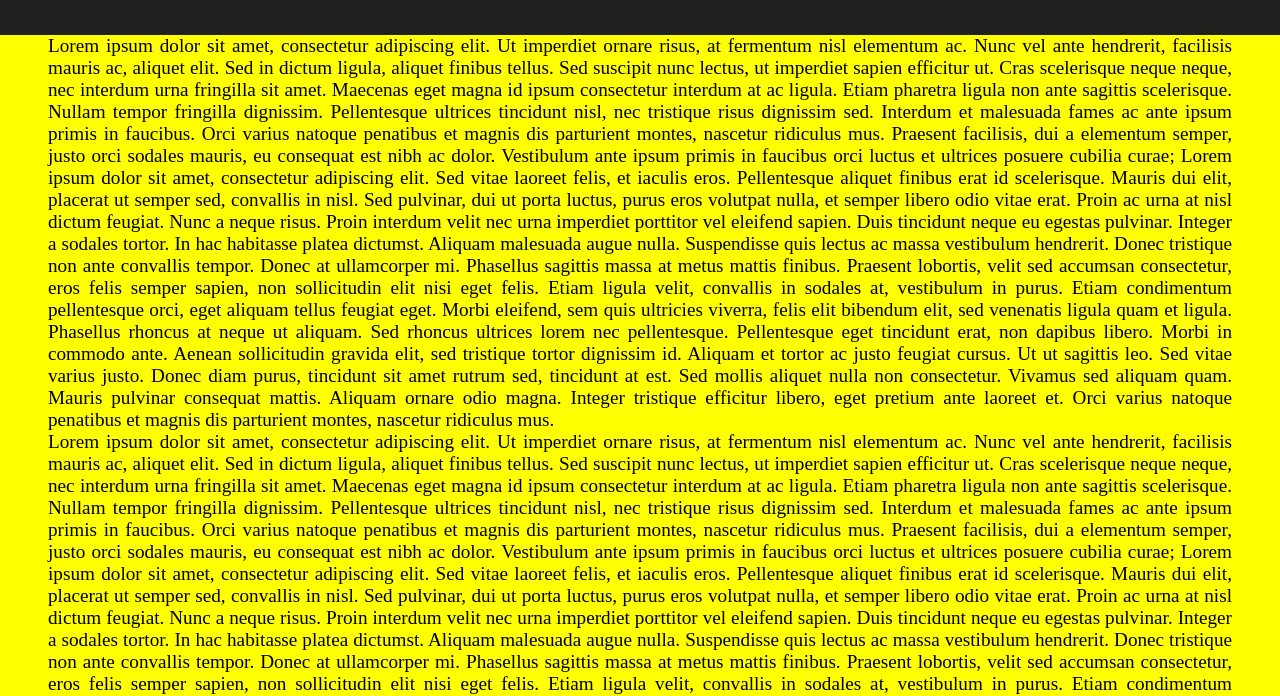
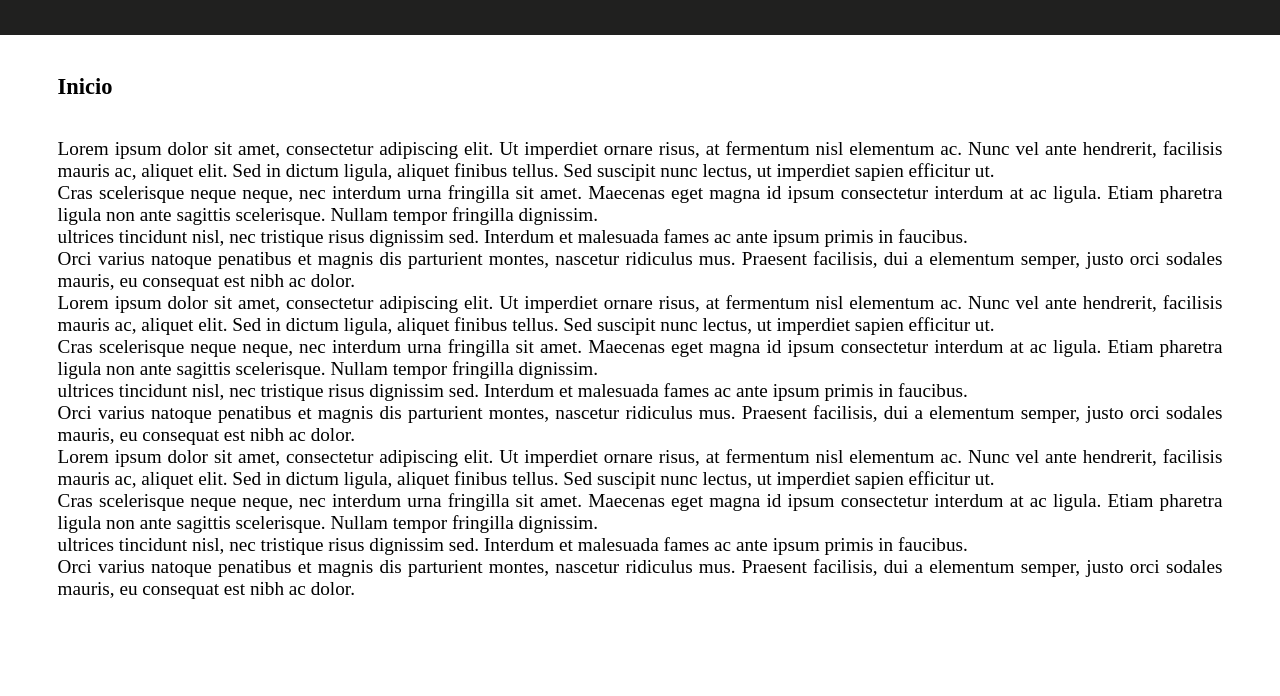
Before and after one commit to espiob/Espiob.github.io, a plain HTML site: page index.html in a window 1280 px wide. Shown: the part 107-803 px from the top of the page. Drawn offline with Linux system fonts and the light colour scheme.

Commit message:
Modifique el fondo y agrega el titulo inicio

```diff
--- a/index.html
+++ b/index.html
@@ -15,111 +15,53 @@
             <a href="#" class="titulo">Espiob</a>
             <nav class="navegacion">
                 <ul>
-                    <li><a href="#">Inicio</a></li>
-                    <li><a href="#">Acerca</a></li>
-                    <li><a href="#">Habilidades</a></li>
-                    <li><a href="">Reconocimientos</a></li>
-                    <li><a href="#">Servicios</a></li>
-                    <li><a href="#">Contacto</a></li>
+                    <li><a href="#inicio">Inicio</a></li>
+                    <li><a href="#acerca">Acerca</a></li>
+                    <li><a href="#habilidades">Habilidades</a></li>
+                    <li><a href="#reconocimientos">Reconocimientos</a></li>
+                    <li><a href="#servicios">Servicios</a></li>
+                    <li><a href="#contacto">Contacto</a></li>
 
                 </ul>
             </nav>
         </div>
     </header>
+   <div><h3 id="inicio">Inicio</h3>
+    <!--Esta sera el area de inicio-->
     <p>Lorem ipsum dolor sit amet, consectetur adipiscing elit. Ut imperdiet ornare risus, at fermentum nisl elementum
         ac. Nunc vel ante hendrerit, facilisis mauris ac, aliquet elit. Sed in dictum ligula, aliquet finibus tellus.
-        Sed suscipit nunc lectus, ut imperdiet sapien efficitur ut. Cras scelerisque neque neque, nec interdum urna
+        Sed suscipit nunc lectus, ut imperdiet sapien efficitur ut.<br> Cras scelerisque neque neque, nec interdum urna
         fringilla sit amet. Maecenas eget magna id ipsum consectetur interdum at ac ligula. Etiam pharetra ligula non
-        ante sagittis scelerisque. Nullam tempor fringilla dignissim. Pellentesque ultrices tincidunt nisl, nec
-        tristique risus dignissim sed. Interdum et malesuada fames ac ante ipsum primis in faucibus. Orci varius natoque
+        ante sagittis scelerisque. Nullam tempor fringilla dignissim.<br> ultrices tincidunt nisl, nec
+        tristique risus dignissim sed. Interdum et malesuada fames ac ante ipsum primis in faucibus.<br> Orci varius natoque
         penatibus et magnis dis parturient montes, nascetur ridiculus mus. Praesent facilisis, dui a elementum semper,
         justo orci sodales mauris, eu consequat est nibh ac dolor.
 
-        Vestibulum ante ipsum primis in faucibus orci luctus et ultrices posuere cubilia curae; Lorem ipsum dolor sit
-        amet, consectetur adipiscing elit. Sed vitae laoreet felis, et iaculis eros. Pellentesque aliquet finibus erat
-        id scelerisque. Mauris dui elit, placerat ut semper sed, convallis in nisl. Sed pulvinar, dui ut porta luctus,
-        purus eros volutpat nulla, et semper libero odio vitae erat. Proin ac urna at nisl dictum feugiat. Nunc a neque
-        risus. Proin interdum velit nec urna imperdiet porttitor vel eleifend sapien.
-
-        Duis tincidunt neque eu egestas pulvinar. Integer a sodales tortor. In hac habitasse platea dictumst. Aliquam
-        malesuada augue nulla. Suspendisse quis lectus ac massa vestibulum hendrerit. Donec tristique non ante convallis
-        tempor. Donec at ullamcorper mi. Phasellus sagittis massa at metus mattis finibus.
-
-        Praesent lobortis, velit sed accumsan consectetur, eros felis semper sapien, non sollicitudin elit nisi eget
-        felis. Etiam ligula velit, convallis in sodales at, vestibulum in purus. Etiam condimentum pellentesque orci,
-        eget aliquam tellus feugiat eget. Morbi eleifend, sem quis ultricies viverra, felis elit bibendum elit, sed
-        venenatis ligula quam et ligula. Phasellus rhoncus at neque ut aliquam. Sed rhoncus ultrices lorem nec
-        pellentesque. Pellentesque eget tincidunt erat, non dapibus libero. Morbi in commodo ante. Aenean sollicitudin
-        gravida elit, sed tristique tortor dignissim id. Aliquam et tortor ac justo feugiat cursus. Ut ut sagittis leo.
-        Sed vitae varius justo.
-
-        Donec diam purus, tincidunt sit amet rutrum sed, tincidunt at est. Sed mollis aliquet nulla non consectetur.
-        Vivamus sed aliquam quam. Mauris pulvinar consequat mattis. Aliquam ornare odio magna. Integer tristique
-        efficitur libero, eget pretium ante laoreet et. Orci varius natoque penatibus et magnis dis parturient montes,
-        nascetur ridiculus mus.</p>
-    <p>Lorem ipsum dolor sit amet, consectetur adipiscing elit. Ut imperdiet ornare risus, at fermentum nisl elementum
+      </p>
+      <p>Lorem ipsum dolor sit amet, consectetur adipiscing elit. Ut imperdiet ornare risus, at fermentum nisl elementum
         ac. Nunc vel ante hendrerit, facilisis mauris ac, aliquet elit. Sed in dictum ligula, aliquet finibus tellus.
-        Sed suscipit nunc lectus, ut imperdiet sapien efficitur ut. Cras scelerisque neque neque, nec interdum urna
+        Sed suscipit nunc lectus, ut imperdiet sapien efficitur ut.<br> Cras scelerisque neque neque, nec interdum urna
         fringilla sit amet. Maecenas eget magna id ipsum consectetur interdum at ac ligula. Etiam pharetra ligula non
-        ante sagittis scelerisque. Nullam tempor fringilla dignissim. Pellentesque ultrices tincidunt nisl, nec
-        tristique risus dignissim sed. Interdum et malesuada fames ac ante ipsum primis in faucibus. Orci varius natoque
+        ante sagittis scelerisque. Nullam tempor fringilla dignissim.<br> ultrices tincidunt nisl, nec
+        tristique risus dignissim sed. Interdum et malesuada fames ac ante ipsum primis in faucibus.<br> Orci varius natoque
+        penatibus et magnis dis parturient montes, nascetur ridiculus mus. Praesent facilisis, dui a elementum semper,
+        justo orci sodales mauris, eu consequat est nibh ac dolor.
+</p>
+<p>
+    Lorem ipsum dolor sit amet, consectetur adipiscing elit. Ut imperdiet ornare risus, at fermentum nisl elementum
+        ac. Nunc vel ante hendrerit, facilisis mauris ac, aliquet elit. Sed in dictum ligula, aliquet finibus tellus.
+        Sed suscipit nunc lectus, ut imperdiet sapien efficitur ut.<br> Cras scelerisque neque neque, nec interdum urna
+        fringilla sit amet. Maecenas eget magna id ipsum consectetur interdum at ac ligula. Etiam pharetra ligula non
+        ante sagittis scelerisque. Nullam tempor fringilla dignissim.<br> ultrices tincidunt nisl, nec
+        tristique risus dignissim sed. Interdum et malesuada fames ac ante ipsum primis in faucibus.<br> Orci varius natoque
         penatibus et magnis dis parturient montes, nascetur ridiculus mus. Praesent facilisis, dui a elementum semper,
         justo orci sodales mauris, eu consequat est nibh ac dolor.
 
-        Vestibulum ante ipsum primis in faucibus orci luctus et ultrices posuere cubilia curae; Lorem ipsum dolor sit
-        amet, consectetur adipiscing elit. Sed vitae laoreet felis, et iaculis eros. Pellentesque aliquet finibus erat
-        id scelerisque. Mauris dui elit, placerat ut semper sed, convallis in nisl. Sed pulvinar, dui ut porta luctus,
-        purus eros volutpat nulla, et semper libero odio vitae erat. Proin ac urna at nisl dictum feugiat. Nunc a neque
-        risus. Proin interdum velit nec urna imperdiet porttitor vel eleifend sapien.
-
-        Duis tincidunt neque eu egestas pulvinar. Integer a sodales tortor. In hac habitasse platea dictumst. Aliquam
-        malesuada augue nulla. Suspendisse quis lectus ac massa vestibulum hendrerit. Donec tristique non ante convallis
-        tempor. Donec at ullamcorper mi. Phasellus sagittis massa at metus mattis finibus.
-
-        Praesent lobortis, velit sed accumsan consectetur, eros felis semper sapien, non sollicitudin elit nisi eget
-        felis. Etiam ligula velit, convallis in sodales at, vestibulum in purus. Etiam condimentum pellentesque orci,
-        eget aliquam tellus feugiat eget. Morbi eleifend, sem quis ultricies viverra, felis elit bibendum elit, sed
-        venenatis ligula quam et ligula. Phasellus rhoncus at neque ut aliquam. Sed rhoncus ultrices lorem nec
-        pellentesque. Pellentesque eget tincidunt erat, non dapibus libero. Morbi in commodo ante. Aenean sollicitudin
-        gravida elit, sed tristique tortor dignissim id. Aliquam et tortor ac justo feugiat cursus. Ut ut sagittis leo.
-        Sed vitae varius justo.
-
-        Donec diam purus, tincidunt sit amet rutrum sed, tincidunt at est. Sed mollis aliquet nulla non consectetur.
-        Vivamus sed aliquam quam. Mauris pulvinar consequat mattis. Aliquam ornare odio magna. Integer tristique
-        efficitur libero, eget pretium ante laoreet et. Orci varius natoque penatibus et magnis dis parturient montes,
-        nascetur ridiculus mus.</p>
-    <p>Lorem ipsum dolor sit amet, consectetur adipiscing elit. Ut imperdiet ornare risus, at fermentum nisl elementum
-        ac. Nunc vel ante hendrerit, facilisis mauris ac, aliquet elit. Sed in dictum ligula, aliquet finibus tellus.
-        Sed suscipit nunc lectus, ut imperdiet sapien efficitur ut. Cras scelerisque neque neque, nec interdum urna
-        fringilla sit amet. Maecenas eget magna id ipsum consectetur interdum at ac ligula. Etiam pharetra ligula non
-        ante sagittis scelerisque. Nullam tempor fringilla dignissim. Pellentesque ultrices tincidunt nisl, nec
-        tristique risus dignissim sed. Interdum et malesuada fames ac ante ipsum primis in faucibus. Orci varius natoque
-        penatibus et magnis dis parturient montes, nascetur ridiculus mus. Praesent facilisis, dui a elementum semper,
-        justo orci sodales mauris, eu consequat est nibh ac dolor.
-
-        Vestibulum ante ipsum primis in faucibus orci luctus et ultrices posuere cubilia curae; Lorem ipsum dolor sit
-        amet, consectetur adipiscing elit. Sed vitae laoreet felis, et iaculis eros. Pellentesque aliquet finibus erat
-        id scelerisque. Mauris dui elit, placerat ut semper sed, convallis in nisl. Sed pulvinar, dui ut porta luctus,
-        purus eros volutpat nulla, et semper libero odio vitae erat. Proin ac urna at nisl dictum feugiat. Nunc a neque
-        risus. Proin interdum velit nec urna imperdiet porttitor vel eleifend sapien.
-
-        Duis tincidunt neque eu egestas pulvinar. Integer a sodales tortor. In hac habitasse platea dictumst. Aliquam
-        malesuada augue nulla. Suspendisse quis lectus ac massa vestibulum hendrerit. Donec tristique non ante convallis
-        tempor. Donec at ullamcorper mi. Phasellus sagittis massa at metus mattis finibus.
-
-        Praesent lobortis, velit sed accumsan consectetur, eros felis semper sapien, non sollicitudin elit nisi eget
-        felis. Etiam ligula velit, convallis in sodales at, vestibulum in purus. Etiam condimentum pellentesque orci,
-        eget aliquam tellus feugiat eget. Morbi eleifend, sem quis ultricies viverra, felis elit bibendum elit, sed
-        venenatis ligula quam et ligula. Phasellus rhoncus at neque ut aliquam. Sed rhoncus ultrices lorem nec
-        pellentesque. Pellentesque eget tincidunt erat, non dapibus libero. Morbi in commodo ante. Aenean sollicitudin
-        gravida elit, sed tristique tortor dignissim id. Aliquam et tortor ac justo feugiat cursus. Ut ut sagittis leo.
-        Sed vitae varius justo.
-
-        Donec diam purus, tincidunt sit amet rutrum sed, tincidunt at est. Sed mollis aliquet nulla non consectetur.
-        Vivamus sed aliquam quam. Mauris pulvinar consequat mattis. Aliquam ornare odio magna. Integer tristique
-        efficitur libero, eget pretium ante laoreet et. Orci varius natoque penatibus et magnis dis parturient montes,
-        nascetur ridiculus mus.</p>
-
-</body>
-
+</p>
+<h3 id="acerca"></h3>
+<h3 id="habilidades"></h3>
+<h3 id="reconocimientos"></h3>
+<h3 id="servicios"></h3>
+<h3 id="contacto"></h3>
+</div>
 </html>
--- a/style.css
+++ b/style.css
@@ -8,7 +8,7 @@
  html
  {
     font-size: 62.5%;
-    background-color: yellow;
+    background-color: rgb(255, 255, 255);
     font-size: 1.2rem;
  }
  .header
@@ -60,11 +60,18 @@
 }
 p
 {
-    display: flex;
+    display: block;
     flex-wrap: wrap;
     text-align: justify;
 
-    margin-left: 2.5rem;
-    margin-right: 2.5rem;
+    margin-left: 3rem;
+    margin-right: 3rem;
 
 }
+/* Esta sera el area de los  identificadores del header */
+#inicio
+{
+    margin-left: 3rem;
+    margin-bottom: 2rem;
+    margin-top: 2rem;
+}
```
